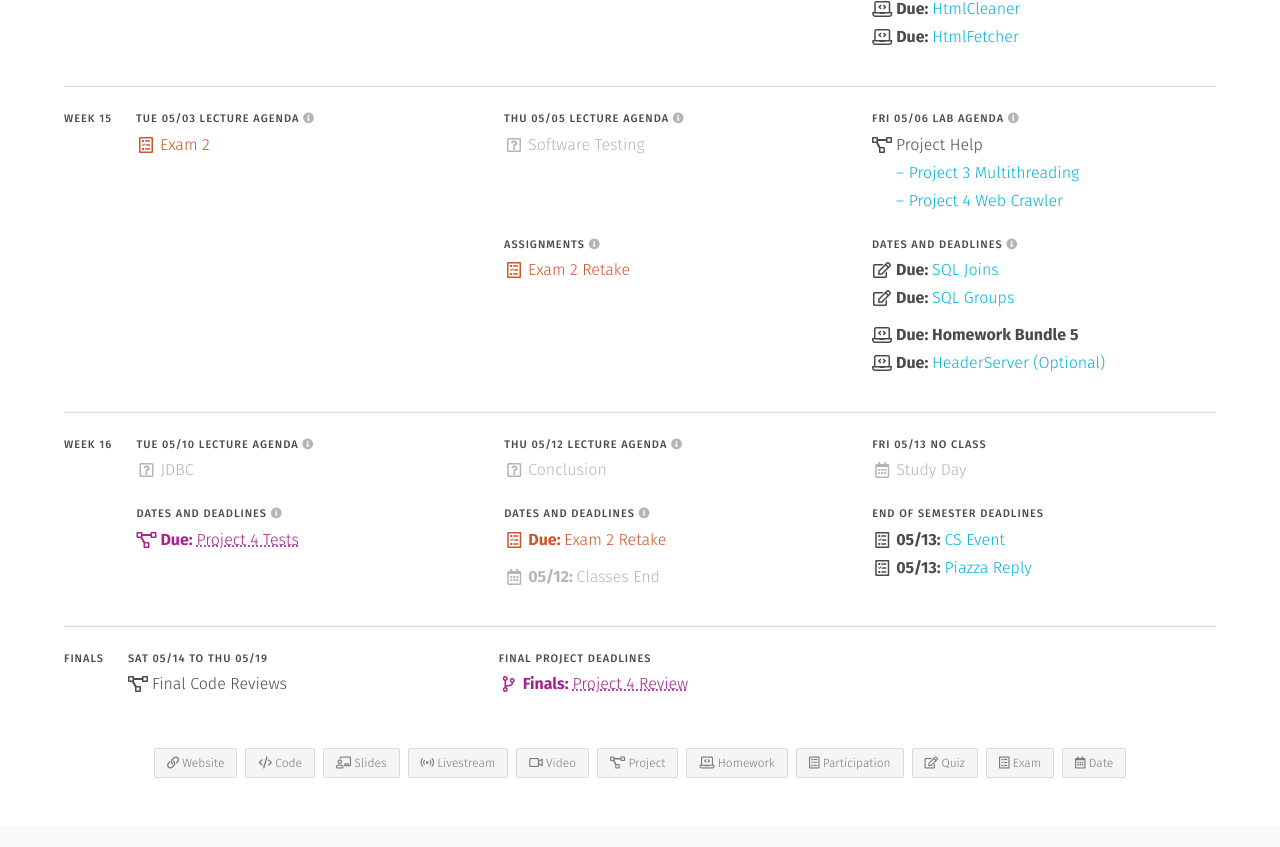
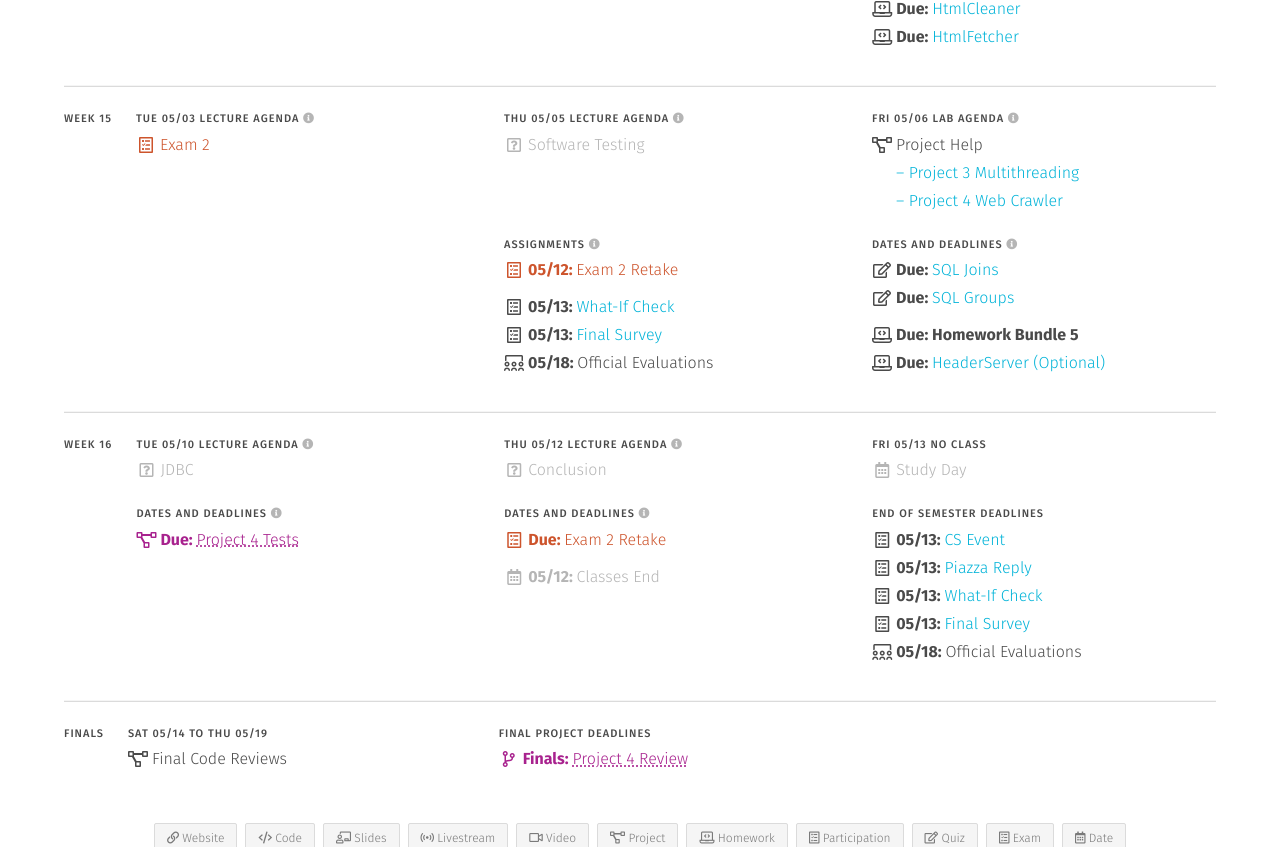
Before and after one commit to usf-cs272-spring2022/usf-cs272-spring2022.github.io, a Jekyll site: the page built from schedule.md, in a window 1280 px wide and 900 px high, scrolled down 8405 px, cut to the strip 0-847 px from the top of the window. Built offline with Jekyll 4.4.1, drawn with Linux system fonts in a browser that asks for light colours.

```diff
--- a/_data/schedule.yml
+++ b/_data/schedule.yml
@@ -1968,7 +1968,20 @@ weeks:
             items:
               - text: 'Exam 2 Retake'
                 icon: 'exam'
+                date: 2022-05-12
                 type: ['has-text-danger']
+
+              - file: 'participation'
+                name: 'whatif'
+                type: 'bump'
+
+              - file: 'participation'
+                name: 'final_survey'
+
+              - text: 'Official Evaluations'
+                date: 2022-05-18
+                icon: 'evals'
+
 
       - date: 2022-05-06
         sections:
@@ -2052,6 +2065,17 @@ weeks:
               - file: 'participation'
                 name: 'piazza_reply'
 
+              - file: 'participation'
+                name: 'whatif'
+
+              - file: 'participation'
+                name: 'final_survey'
+
+              - text: 'Official Evaluations'
+                date: 2022-05-18
+                show: true
+                icon: 'evals'
+
   - text: 'Finals'
     days:
       - date: ''
```
Also changed, not shown: _data/participation.yml (+13 -5 lines).
